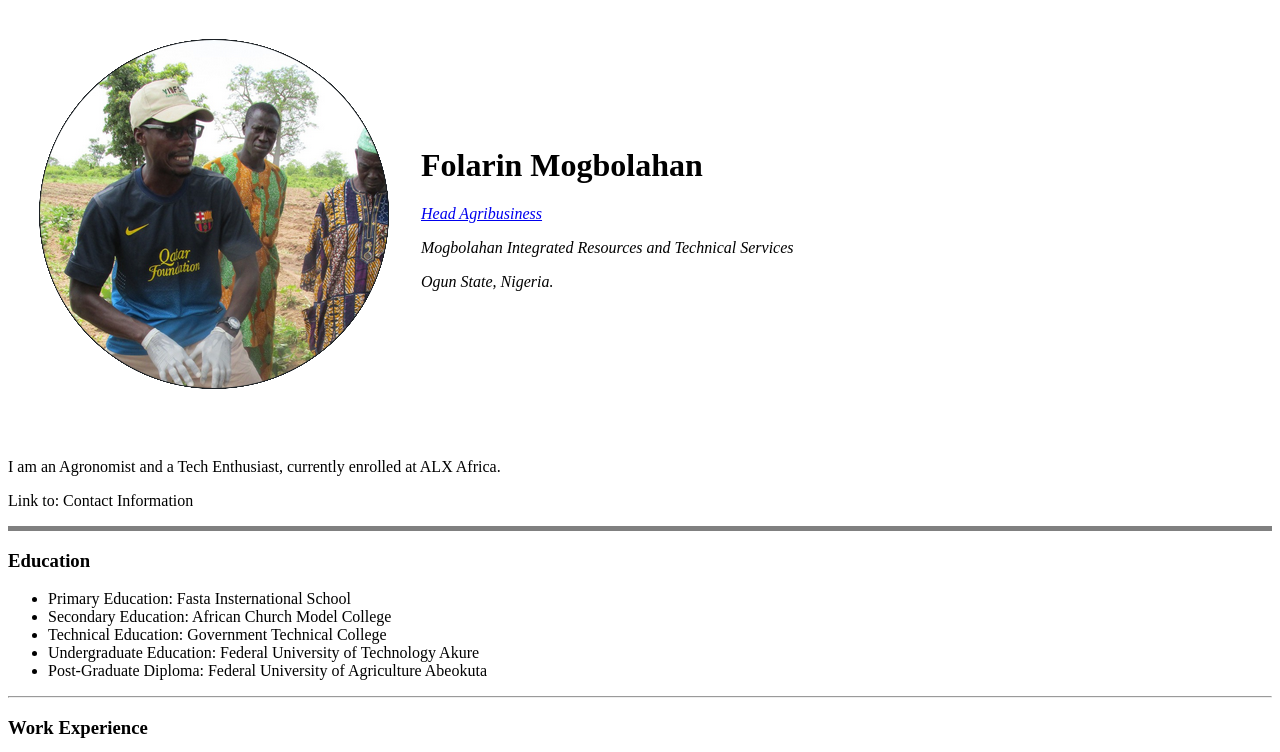
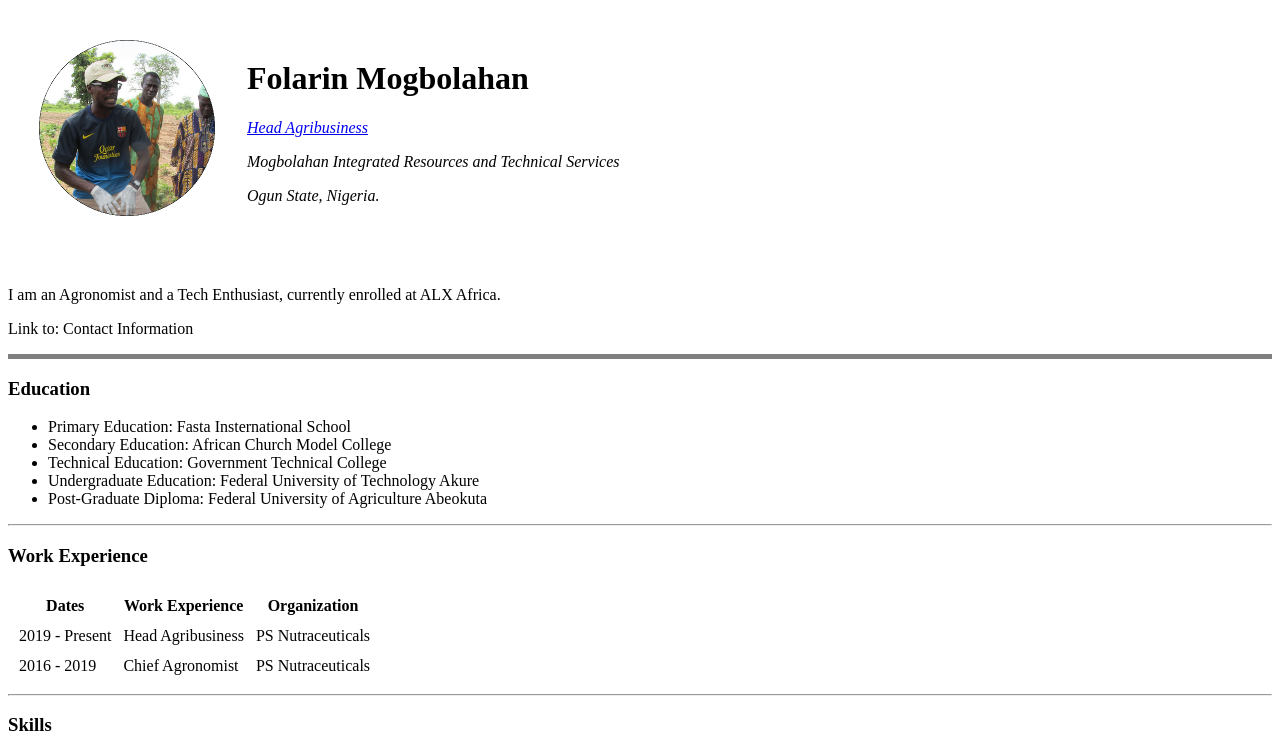
Before and after one commit to sahmiel/cv, a plain HTML site: page index.html in a window 1280 px wide. Shown: the top 752 px of the page. Drawn offline with Linux system fonts and the light colour scheme.

Commit message:
Update index.html

```diff
--- a/index.html
+++ b/index.html
@@ -11,7 +11,7 @@
   <body>
     <table cellspacing = "30">
       <tr>
-        <td><img src="images/folarin.png" alt="profile picture"></td>
+        <td><img src="images/folarin.png" alt="profile picture" width="176px" height="176px"></td>
         <td><h1>Folarin Mogbolahan</h1>
           <p><em> <a href="agronomia.co">Head Agribusiness</a></em></p>
           <p><em>Mogbolahan Integrated Resources and Technical Services</em></p>
```
